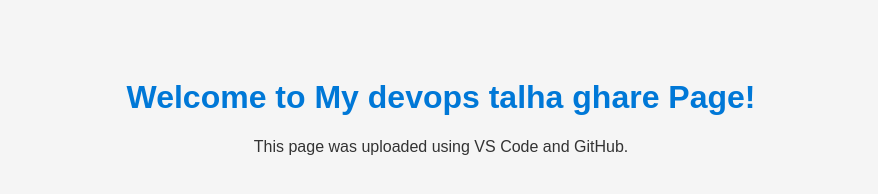
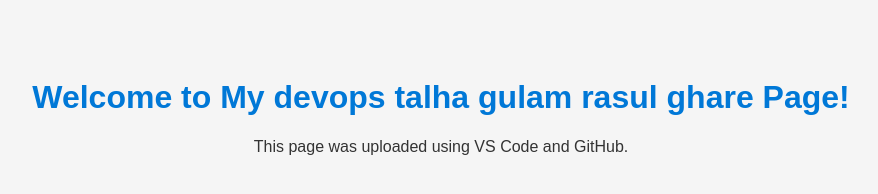
Before and after one commit to talha-ghare/new-practice, a plain HTML site: page index.html in a window 1280 px wide. Shown: the whole page, without its empty margins (199-1077 px from the left). Drawn offline with Linux system fonts and the light colour scheme.

Commit message:
last change

```diff
--- a/index.html
+++ b/index.html
@@ -18,7 +18,7 @@
     </style>
 </head>
 <body>
-    <h1>Welcome to My devops talha ghare Page!</h1>
+    <h1>Welcome to My devops talha gulam rasul ghare Page!</h1>
     <p>This page was uploaded using VS Code and GitHub.</p>
 </body>
 </html>
```
